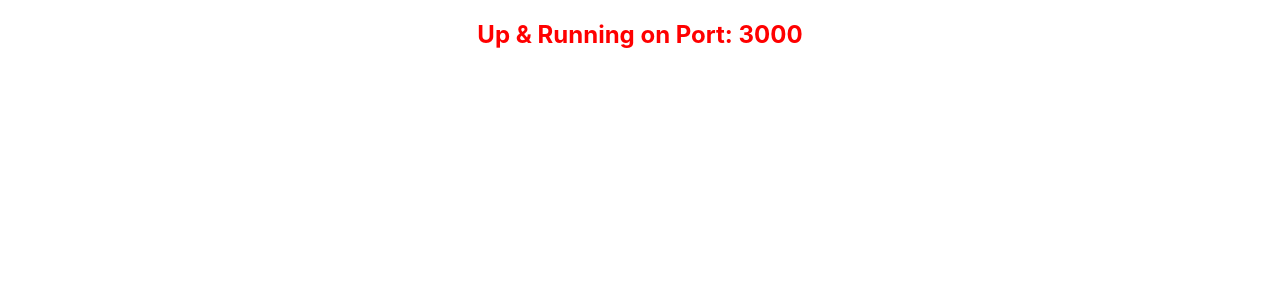
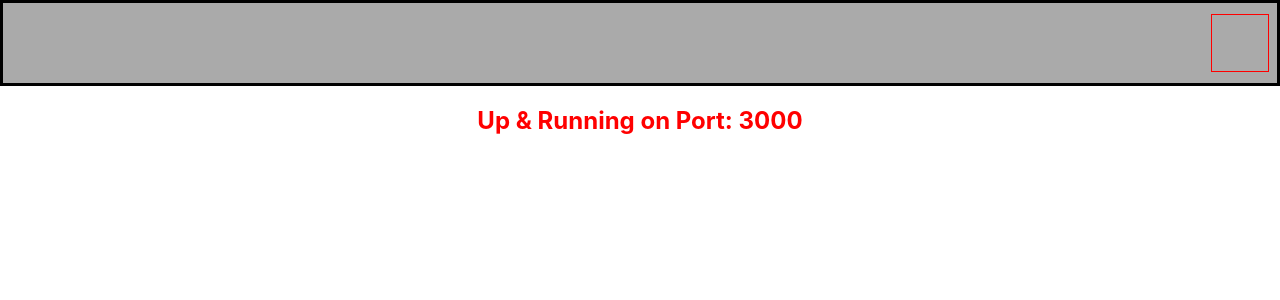
Before and after one commit to Hazey8709/interface, a React (Create React App) app: page / in a window 1280 px wide. Shown: the top 300 px of the page. Built offline with nearby package versions, Linux system fonts and the light colour scheme.

Commit message:
update files

```diff
--- a/src/App.js
+++ b/src/App.js
@@ -1,9 +1,12 @@
 // import logo from './logo.svg';
 // import './App.css';
+
+import StatusBar from "./components/statusComp/StatusBar";
 
 function App() {
     return (
         <>
+            <StatusBar />
             <h2 style={style.title}>Up & Running on Port: 3000 </h2>
         </>
     );
--- /dev/null
+++ b/src/components/statusComp/StatusBar.js
@@ -0,0 +1,34 @@
+import React from "react";
+
+const StatusBar = (props) => {
+    return (
+        <header style={style.headerCont}>
+            <div style={style.logoCont}></div>
+        </header>
+    );
+};
+
+export default StatusBar;
+
+const style = {
+    headerCont: {
+        display: "flex",
+        flexDirection: "row",
+        border: ".2rem solid black",
+        height: "5rem",
+        backgroundColor: "#0005",
+    },
+
+    logoCont: {
+        // display: "flex",
+        // flexDirection: "row",
+        border: ".1rem solid red",
+        height: "3.5rem",
+        width: "3.5rem",
+        marginLeft: "auto",
+        marginTop: ".7rem",
+        marginRight: ".5rem",
+        // justifyContent: "flex-end",
+        // float: "right",
+    },
+};
```
Also changed, not shown: src/components/navComp/Nav.js (added), src/components/subBtn/SubmitBtn.js (added).
